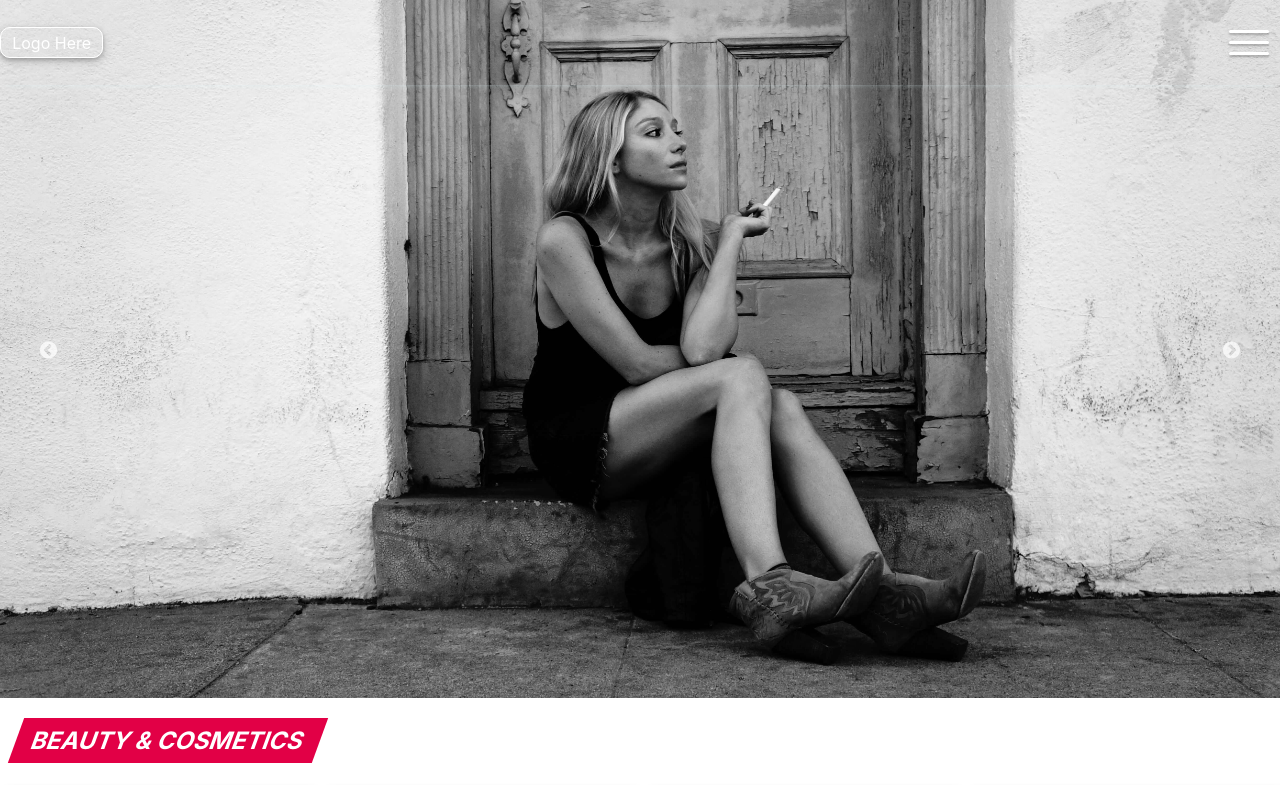
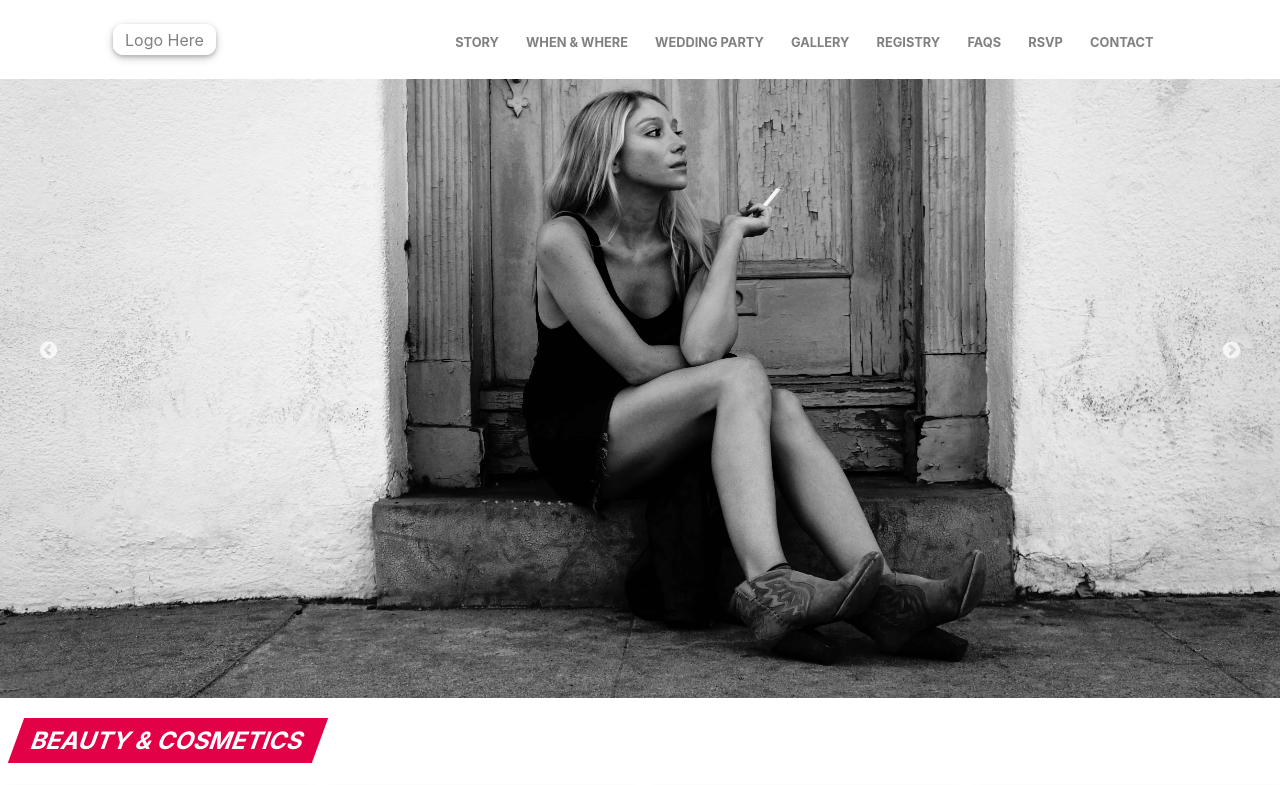
Before and after one commit to FrancisCalizo/ohio-taxidermy-supply, a Next.js app: page / in a window 1280 px wide. Shown: the top 785 px of the page. Built offline with nearby package versions, Linux system fonts and the light colour scheme.

Commit message:
feat: implement white navbar on top

```diff
--- a/components/layout/Navbar.tsx
+++ b/components/layout/Navbar.tsx
@@ -1,7 +1,24 @@
 import React, { useEffect, useState, Fragment } from 'react';
-import { Transition } from 'react-transition-group';
+import { Transition, TransitionStatus } from 'react-transition-group';
 import styled from 'styled-components';
-// import scrollTo from "gatsby-plugin-smoothscroll"
+
+export const size = {
+  sm: '425px',
+  md: '768px',
+  lg: '1024px',
+  xl: '1440px',
+};
+
+export const device = {
+  minSm: `(min-width: ${size.sm})`,
+  minMd: `(min-width: ${size.md})`,
+  minLg: `(min-width: ${size.lg})`,
+  minXl: `(min-width: ${size.xl})`,
+  maxSm: `(max-width: ${size.sm})`,
+  maxMd: `(max-width: ${size.md})`,
+  maxLg: `(max-width: ${size.lg})`,
+  maxXl: `(max-width: ${size.xl})`,
+};
 
 export default function Navbar() {
   const [isNavColored, setisNavColored] = useState(false);
@@ -29,22 +46,13 @@ export default function Navbar() {
     <Fragment>
       <Transition in={isNavColored} timeout={500}>
         {(state) => (
-          <Nav state={state} isNavColored={isNavColored} isHamburgerOpen={isHamburgerOpen}>
+          <Nav state={state} isHamburgerOpen={isHamburgerOpen}>
             <Container>
-              <LogoContainer isNavColored={isNavColored}>Logo Here</LogoContainer>
-              <Hamburger isNavColored={isNavColored} onClick={handleClick}>
-                <BurgerLine
-                  isNavColored={isNavColored}
-                  isHamburgerOpen={isHamburgerOpen}
-                ></BurgerLine>
-                <BurgerLine
-                  isNavColored={isNavColored}
-                  isHamburgerOpen={isHamburgerOpen}
-                ></BurgerLine>
-                <BurgerLine
-                  isNavColored={isNavColored}
-                  isHamburgerOpen={isHamburgerOpen}
-                ></BurgerLine>
+              <LogoContainer>Logo Here</LogoContainer>
+              <Hamburger onClick={handleClick}>
+                <BurgerLine isHamburgerOpen={isHamburgerOpen}></BurgerLine>
+                <BurgerLine isHamburgerOpen={isHamburgerOpen}></BurgerLine>
+                <BurgerLine isHamburgerOpen={isHamburgerOpen}></BurgerLine>
               </Hamburger>
               <NavLinks>
                 <NavLink>
@@ -78,16 +86,11 @@ export default function Navbar() {
       </Transition>
       <Transition in={isHamburgerOpen} timeout={0}>
         {(state) => (
-          <HamburgerLinks
-            state={state}
-            isHamburgerOpen={isHamburgerOpen}
-            isNavColored={isNavColored}
-          >
+          <HamburgerLinks state={state} isHamburgerOpen={isHamburgerOpen}>
             <HamburgerLink
               onClick={() => {
                 setIsHamburgerOpen(false);
               }}
-              isNavColored={isNavColored}
             >
               Home
             </HamburgerLink>
@@ -95,7 +98,6 @@ export default function Navbar() {
               onClick={() => {
                 setIsHamburgerOpen(false);
               }}
-              isNavColored={isNavColored}
             >
               Story
             </HamburgerLink>
@@ -103,7 +105,6 @@ export default function Navbar() {
               onClick={() => {
                 setIsHamburgerOpen(false);
               }}
-              isNavColored={isNavColored}
             >
               When And Where
             </HamburgerLink>
@@ -111,7 +112,6 @@ export default function Navbar() {
               onClick={() => {
                 setIsHamburgerOpen(false);
               }}
-              isNavColored={isNavColored}
             >
               Wedding Party
             </HamburgerLink>
@@ -119,7 +119,6 @@ export default function Navbar() {
               onClick={() => {
                 setIsHamburgerOpen(false);
               }}
-              isNavColored={isNavColored}
             >
               Gallery
             </HamburgerLink>
@@ -127,7 +126,6 @@ export default function Navbar() {
               onClick={() => {
                 setIsHamburgerOpen(false);
               }}
-              isNavColored={isNavColored}
             >
               Registry
             </HamburgerLink>
@@ -135,7 +133,6 @@ export default function Navbar() {
               onClick={() => {
                 setIsHamburgerOpen(false);
               }}
-              isNavColored={isNavColored}
             >
               FAQs
             </HamburgerLink>
@@ -143,7 +140,6 @@ export default function Navbar() {
               onClick={() => {
                 setIsHamburgerOpen(false);
               }}
-              isNavColored={isNavColored}
             >
               RSVP
             </HamburgerLink>
@@ -151,7 +147,6 @@ export default function Navbar() {
               onClick={() => {
                 setIsHamburgerOpen(false);
               }}
-              isNavColored={isNavColored}
             >
               Contact
             </HamburgerLink>
@@ -162,25 +157,15 @@ export default function Navbar() {
   );
 }
 
-export const Nav = styled.nav`
-  background-color: ${(props) => {
-    switch (true) {
-      case props.state === 'entering':
-      case props.state === 'entered':
-        return 'white';
-      case props.state !== 'entered' && props.state !== 'entering' && props.isHamburgerOpen:
-        return 'rgba(70, 70, 70, 0.75)';
-      default:
-        return 'transparent';
-    }
-  }};
-  opacity: ${(props) => (props.state === 'entering' ? 0.0 : 1.0)};
-  height: ${(props) => (props.state === 'entering' ? 0 : '85px')};
-  color: ${(props) => (props.isNavColored ? 'var(--header-gray)' : 'white')};
-  box-shadow: ${(props) =>
-    props.isNavColored ? '0 3px 1px -1px var(--heart)' : '0 4px 7px -7px #dff9fb'};
-  transition: height 500ms ease-in, opacity 100ms ease-in, background-color 100ms ease-in-out 100ms,
-    color 100ms ease-in 300ms, box-shadow 100ms ease-in 300ms;
+export const Nav = styled.nav<{ state: TransitionStatus }>`
+  background-color: white;
+  /* opacity: ${(props) => (props.state === 'entering' ? 0.0 : 1.0)}; */
+  /* height: ${(props) => (props.state === 'entering' ? 0 : '85px')}; */
+  color: gray;
+  /* box-shadow: ${(props) =>
+    props.isNavColored ? '0 3px 1px -1px var(--heart)' : '0 4px 7px -7px #dff9fb'}; */
+  /* transition: height 500ms ease-in, opacity 100ms ease-in, background-color 100ms ease-in-out 100ms,
+    color 100ms ease-in 300ms, box-shadow 100ms ease-in 300ms; */
   overflow: hidden;
   position: fixed;
   top: 0;
@@ -195,10 +180,24 @@ const Container = styled.div`
   max-width: var(--container);
   margin: 0 auto;
   height: 100%;
+
+  @media ${device.maxLg} {
+    margin: auto 3rem;
+  }
+  @media ${device.maxMd} {
+    margin: auto 1.2rem;
+  }
+  @media ${device.minLg} {
+    justify-content: space-around;
+  }
 `;
 
 const NavLinks = styled.div`
   display: none;
+
+  @media ${device.minLg} {
+    display: flex;
+  }
 `;
 
 const Hamburger = styled.div`
@@ -206,6 +205,10 @@ const Hamburger = styled.div`
   border-radius: 10px;
   padding: 0.4rem 0.7rem;
   cursor: pointer;
+
+  @media ${device.minLg} {
+    display: none;
+  }
 `;
 
 const HamburgerLinks = styled.div`
@@ -219,35 +222,37 @@ const HamburgerLinks = styled.div`
   flex-wrap: wrap;
   text-transform: uppercase;
   font-weight: 700;
-  background: ${(props) => (props.isNavColored ? 'white' : 'rgba(70,70,70, 0.75)')};
-  color: ${(props) => (props.isNavColored ? 'var(--header-gray)' : 'white')};
+  background: white;
+  color: gray;
   z-index: 20;
-  opacity: ${(props) => (props.state === 'entered' ? 1 : 0)};
+  /* opacity: ${(props) => (props.state === 'entered' ? 1 : 0)}; */
 
   transition: opacity 0.2s ease-in-out, background-color 1.4s;
 
   /* & div:nth-child(8) {
     border-bottom: none;
   } */
+
+  @media ${device.minLg} {
+    display: none;
+  }
 `;
 
 const HamburgerLink = styled.div`
   width: 100%;
   padding: 1rem 0;
   cursor: pointer;
-  border-bottom: ${(props) =>
-    props.isNavColored ? '2px solid var(--heart)' : '2px solid var(--header-gray)'};
+  border-bottom: gray;
 
   &:hover {
-    background: ${(props) =>
-      props.isNavColored ? 'rgba(235,235,235)' : 'rgba(100,100,100, 0.75)'};
+    background: 'rgba(235,235,235)';
   }
 `;
 
 const BurgerLine = styled.div`
   width: 40px;
   height: 3px;
-  background-color: ${(props) => (props.isNavColored ? 'var(--header-gray)' : 'white')};
+  background-color: gray;
   margin: 8px 0;
   border-radius: 5px;
   box-shadow: 0 2px 2px 0 rgba(0, 0, 0, 0.13), 0 2px 3px 0 rgba(0, 0, 0, 0.15);
@@ -269,7 +274,7 @@ const BurgerLine = styled.div`
 `;
 
 const NavLink = styled.div`
-  margin: 1.9rem 0.85rem;
+  margin: 1rem 0.85rem;
   text-transform: uppercase;
   font-size: 0.8rem;
   font-weight: 700;
@@ -293,4 +298,11 @@ const LogoContainer = styled.div`
   padding: 0.3rem 0.7rem;
   border-radius: 10px;
   cursor: pointer;
+
+  @media ${device.maxLg} {
+    font-size: 0.9rem;
+  }
+  @media ${device.maxSm} {
+    font-size: 0.8rem;
+  }
 `;
--- a/package.json
+++ b/package.json
@@ -20,6 +20,7 @@
   "devDependencies": {
     "@types/react": "^17.0.11",
     "@types/react-slick": "^0.23.4",
+    "@types/react-transition-group": "^4.4.1",
     "@types/styled-components": "^5.1.10",
     "@typescript-eslint/eslint-plugin": "^4.26.1",
     "@typescript-eslint/parser": "^4.26.1",
```
Also changed, not shown: 1 other file (tests, documents, lock files or other folders).
